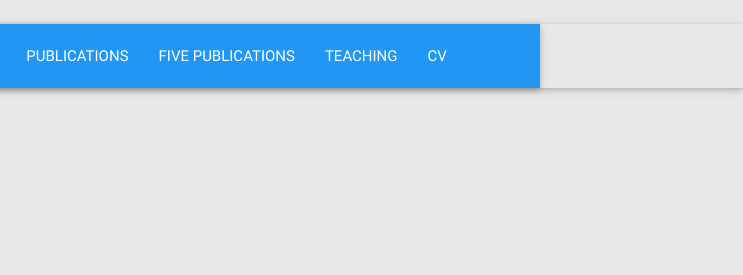
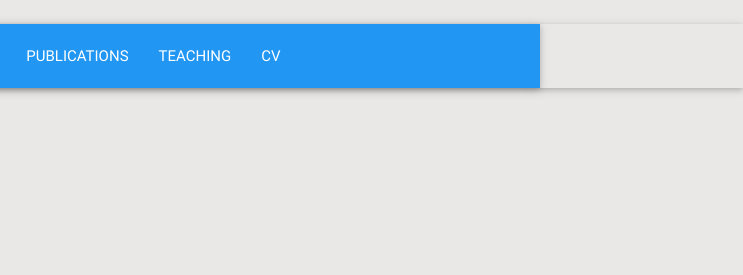
Before and after one commit to zongwucai/zongwucai.github.io, a plain HTML site: page pubs.html in a window 1280 px wide. Shown: the top 275 px of the page, 537-1280 px from the left. Drawn offline with Linux system fonts and the light colour scheme.

Commit message:
Add files via upload

```diff
--- a/pubs.html
+++ b/pubs.html
@@ -83,7 +83,7 @@
                                     <li><a href="POSITIONS.html">POSITIONS</a></li>
                                     <li><a href="AWARDS.html">AWARDS & HONORS</a></li>
                                     <li><a href="pubs.html">PUBLICATIONS</a></li>
-                                    <li><a href="pub5.html">FIVE PUBLICATIONS</a></li>                                     <li><a href="teach.html">TEACHING</a></li>
+                                    <li><a href="teach.html">TEACHING</a></li>
 									<li><a href="cai-cv.pdf"> CV</a></li>
 									</ul>
                                 <ul class="side-nav" id="slide-out">
@@ -91,7 +91,7 @@
                                     <li><a href="POSITIONS.html">POSITIONS</a></li>
                                     <li><a href="AWARDS.html">AWARDS & HONORS</a></li>
                                     <li><a href="pubs.html">PUBLICATIONS</a></li>
-                                    <li><a href="pub5.html">FIVE PUBLICATIONS</a></li>                                    <li><a href="teach.html">TEACHING</a></li>
+                                    <li><a href="teach.html">TEACHING</a></li>
 									<li><a href="cai-cv.pdf"> CV</a></li>
                                 </ul>
                                 <a href="#" data-activates="slide-out" class="button-collapse"><i class="mdi-navigation-menu"></i></a>
```
